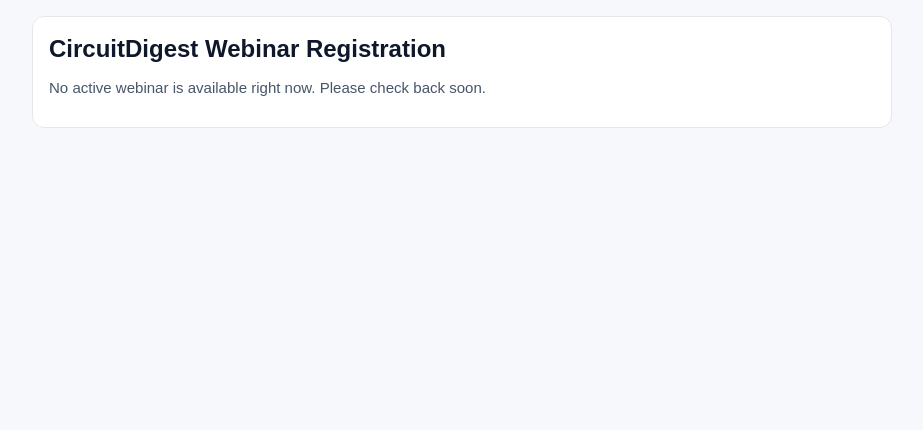
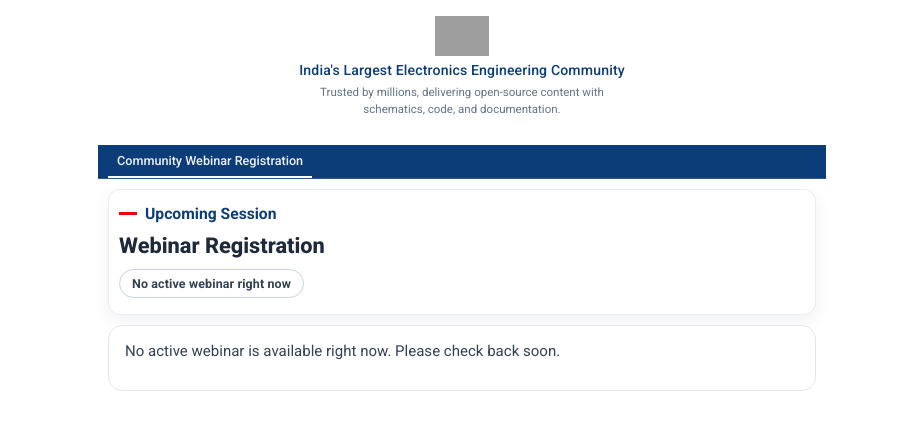
Before and after one commit to CircuitDigest/CD-IN-V2, a Flask app: page /webinar-registration in a window 1280 px wide. Shown: the top 430 px of the page, without its empty margins (178-1101 px from the left). Run offline with Flask 3, Linux system fonts and the light colour scheme; data that the repository does not hold is empty; grey boxes are pictures that could not be loaded.

Commit message:
Improve webinar registration UX with CircuitDigest styling and public link visibility.
Add a branded webinar slug, show the public registration URL in admin, and elevate webinar title/date/time presentation to match the microsite visual system.

Made-with: Cursor

```diff
--- a/cdin/webinar.py
+++ b/cdin/webinar.py
@@ -24,9 +24,45 @@ def _is_admin_authenticated() -> bool:
     return session.get("admin_authenticated", False) is True
 
 
+def _webinar_display_meta(webinar):
+    if not webinar:
+        return {}
+
+    date_raw = (webinar.get("webinar_date") or "").strip()
+    time_raw = (webinar.get("webinar_time") or "").strip()
+    date_display = date_raw
+    day_display = ""
+    time_display = time_raw
+
+    try:
+        parsed_date = datetime.strptime(date_raw, "%Y-%m-%d")
+        date_display = parsed_date.strftime("%d %b %Y")
+        day_display = parsed_date.strftime("%A")
+    except ValueError:
+        pass
+
+    try:
+        parsed_time = datetime.strptime(time_raw, "%H:%M")
+        time_display = parsed_time.strftime("%I:%M %p")
+    except ValueError:
+        pass
+
+    return {
+        "date_display": date_display,
+        "day_display": day_display,
+        "time_display": time_display,
+    }
+
+
 @bp.route("/webinar-registration", methods=["GET", "POST"], endpoint="webinar_registration")
+@bp.route(
+    "/circuitdigest-community-webinar",
+    methods=["GET", "POST"],
+    endpoint="webinar_registration_pretty",
+)
 def webinar_registration():
     webinar = get_active_webinar()
+    webinar_meta = _webinar_display_meta(webinar)
     form_data = {}
     just_registered = request.args.get("registered") == "1"
     if request.method == "POST":
@@ -42,6 +78,7 @@ def webinar_registration():
     return render_template(
         "webinar_registration.html",
         webinar=webinar,
+        webinar_meta=webinar_meta,
         form_data=form_data,
         just_registered=just_registered,
     )
@@ -101,6 +138,7 @@ def admin_webinar():
     return render_template(
         "admin_webinar.html",
         config=dashboard["config"],
+        registration_public_url=url_for("webinar_bp.webinar_registration_pretty", _external=True),
         registrations=dashboard["registrations"],
         stats=dashboard["stats"],
         deliveries=dashboard["deliveries"],
--- a/templates/admin_webinar.html
+++ b/templates/admin_webinar.html
@@ -66,6 +66,12 @@
 
       <section class="card">
         <h2>Webinar Settings (Single Active Session)</h2>
+        <div style="margin-bottom:0.8rem;padding:0.7rem 0.8rem;border:1px solid #bfdbfe;background:#eff6ff;border-radius:10px;">
+          <div style="font-size:0.82rem;color:#1e3a8a;font-weight:700;margin-bottom:0.2rem;">Public Registration Link</div>
+          <a href="{{ registration_public_url }}" target="_blank" rel="noopener noreferrer" style="color:#1d4ed8;font-weight:600;word-break:break-all;">
+            {{ registration_public_url }}
+          </a>
+        </div>
         <form method="post" enctype="multipart/form-data">
           <input type="hidden" name="action" value="save_config">
           <div class="row two">
--- a/templates/webinar_registration.html
+++ b/templates/webinar_registration.html
@@ -4,53 +4,226 @@
     <meta charset="utf-8">
     <meta name="viewport" content="width=device-width, initial-scale=1">
     <title>Webinar Registration - CircuitDigest</title>
+    <link href="https://fonts.googleapis.com/css2?family=Roboto:wght@400;500;700;800&display=swap" rel="stylesheet">
     <style>
-      body { font-family: Arial, sans-serif; margin: 0; background: #f6f8fb; color: #0f172a; }
-      .page { max-width: 860px; margin: 0 auto; padding: 0.7rem 0.75rem 1.5rem; }
-      .card { background: #fff; border: 1px solid #e5e7eb; border-radius: 12px; padding: 0.95rem; margin-bottom: 0.9rem; }
-      h1 { margin: 0 0 0.6rem; font-size: 1.2rem; line-height: 1.3; }
-      .lead { color: #475569; margin-bottom: 0.9rem; font-size: 0.94rem; }
+      :root {
+        --bg: #ffffff;
+        --surface: #ffffff;
+        --text-primary: #0f172a;
+        --text-secondary: #64748b;
+        --site-navy: #0d3d79;
+        --site-red: #fc0000;
+        --brand: #0085d5;
+      }
+      * {
+        box-sizing: border-box;
+        margin: 0;
+        padding: 0;
+      }
+      body {
+        font-family: "Roboto", -apple-system, BlinkMacSystemFont, "Segoe UI", sans-serif;
+        background: var(--bg);
+        color: var(--text-primary);
+      }
+      .page {
+        max-width: 560px;
+        margin: 0 auto;
+        padding: 12px 10px 24px;
+      }
+      .brand-card {
+        color: var(--text-primary);
+        padding: 4px 6px 10px;
+        margin-bottom: 8px;
+        text-align: center;
+      }
+      .brand-top {
+        display: flex;
+        align-items: center;
+        justify-content: center;
+        margin-bottom: 6px;
+      }
+      .brand-top a { display: inline-flex; line-height: 0; }
+      .brand-top img {
+        width: 156px;
+        height: 40px;
+        object-fit: contain;
+        object-position: center;
+      }
+      .heading {
+        font-size: 0.88rem;
+        font-weight: 500;
+        margin-bottom: 6px;
+        color: var(--site-navy);
+        letter-spacing: 0.15px;
+      }
+      .heading-note {
+        font-size: 0.72rem;
+        font-weight: 400;
+        line-height: 1.45;
+        color: var(--text-secondary);
+        max-width: 28em;
+        margin: 0 auto 10px;
+        padding: 0 4px;
+      }
+      .chip-row {
+        position: sticky;
+        top: 0;
+        z-index: 20;
+        margin: 0 -10px 10px;
+        padding: 0 10px;
+        background: var(--site-navy);
+        border-bottom: 1px solid rgba(255,255,255,0.15);
+      }
+      .chip {
+        display: inline-flex;
+        align-items: center;
+        justify-content: center;
+        color: rgba(255,255,255,0.93);
+        padding: 8px 9px 8px;
+        font-size: 0.79rem;
+        font-weight: 500;
+        border-bottom: 2px solid #ffffff;
+      }
+      .event-panel {
+        background: #ffffff;
+        border: 1px solid #e5edf5;
+        border-radius: 12px;
+        box-shadow: 0 6px 18px rgba(2, 8, 23, 0.06);
+        padding: 10px;
+        margin-bottom: 10px;
+      }
+      .section-title {
+        font-size: 0.98rem;
+        font-weight: 700;
+        color: var(--site-navy);
+        display: inline-flex;
+        align-items: center;
+        gap: 8px;
+        margin-bottom: 8px;
+      }
+      .section-title::before {
+        content: "";
+        width: 18px;
+        height: 3px;
+        background: var(--site-red);
+        display: inline-block;
+      }
+      .event-title {
+        margin-bottom: 8px;
+        font-size: 1.1rem;
+        font-weight: 800;
+        line-height: 1.35;
+        color: #1e293b;
+      }
+      .event-meta {
+        display: flex;
+        flex-wrap: wrap;
+        gap: 8px;
+        margin-bottom: 6px;
+      }
+      .meta-pill {
+        border-radius: 999px;
+        padding: 6px 12px;
+        font-size: 0.78rem;
+        font-weight: 700;
+        letter-spacing: 0.01em;
+        border: 1px solid #c5d3e4;
+        color: #334155;
+        background: #fff;
+      }
+      .meta-pill.primary {
+        background: var(--site-navy);
+        border-color: var(--site-navy);
+        color: #fff;
+      }
+      .card {
+        background: #fff;
+        border: 1px solid #e2e8f0;
+        border-radius: 14px;
+        padding: 1rem;
+      }
+      .lead { color: #334155; margin-bottom: 0.9rem; font-size: 0.94rem; }
       .row { display: grid; grid-template-columns: 1fr; gap: 0.72rem; margin-bottom: 0.72rem; }
-      @media (min-width: 760px) {
-        .page { padding: 1rem 1rem 2rem; }
-        .card { padding: 1rem; }
-        h1 { font-size: 1.5rem; }
-        .row.two { grid-template-columns: 1fr 1fr; }
-      }
-      label { display: block; font-size: 0.88rem; font-weight: 600; margin-bottom: 0.28rem; color: #334155; }
+      label { display: block; font-size: 0.88rem; font-weight: 700; margin-bottom: 0.28rem; color: #1e293b; }
       input, select, textarea {
         width: 100%;
         border: 1px solid #cbd5e1;
-        border-radius: 8px;
+        border-radius: 10px;
         padding: 0.72rem 0.72rem;
         box-sizing: border-box;
-        font-size: 16px; /* mobile-friendly, avoids iOS zoom */
+        font-size: 16px;
+      }
+      input:focus, select:focus, textarea:focus {
+        border-color: var(--brand);
+        box-shadow: 0 0 0 3px rgba(0, 133, 213, 0.15);
+        outline: none;
       }
       textarea { min-height: 90px; resize: vertical; }
       .checkbox { display: flex; align-items: center; gap: 0.5rem; }
       .checkbox input { width: auto; }
       button {
-        background: #0f172a; color: #fff; border: 0; border-radius: 8px;
-        padding: 0.7rem 1rem; font-weight: 600; cursor: pointer;
+        background: #0d3d79;
+        color: #fff;
+        border: 0;
+        border-radius: 999px;
+        padding: 0.74rem 1.1rem;
+        font-weight: 700;
+        cursor: pointer;
       }
-      .muted { color: #64748b; font-size: 0.85rem; }
+      button:hover { background: #0a3260; }
+      .muted { color: var(--text-secondary); font-size: 0.85rem; }
       .flash { padding: 0.7rem 0.8rem; border-radius: 8px; margin-bottom: 0.7rem; font-size: 0.9rem; }
       .flash.success { background: #ecfdf3; color: #166534; border: 1px solid #bbf7d0; }
       .flash.error { background: #fef2f2; color: #991b1b; border: 1px solid #fecaca; }
       .hidden { display: none; }
+      .banner { width: 100%; border-radius: 10px; border: 1px solid #dbe4ef; margin-bottom: 0.9rem; }
+      @media (min-width: 760px) {
+        .page {
+          max-width: 740px;
+          padding-left: 16px;
+          padding-right: 16px;
+        }
+        .row.two { grid-template-columns: 1fr 1fr; }
+        .event-title { font-size: 1.36rem; }
+      }
     </style>
   </head>
   <body>
     <main class="page">
+      <header class="brand-card">
+        <div class="brand-top">
+          <a href="https://circuitdigest.com" target="_blank" rel="noopener noreferrer">
+            <img src="https://circuitdigest.com/sites/default/files/inline-images/logo_circuitdigest.png" alt="CircuitDigest">
+          </a>
+        </div>
+        <h1 class="heading">India's Largest Electronics Engineering Community</h1>
+        <p class="heading-note">Trusted by millions, delivering open-source content with schematics, code, and documentation.</p>
+      </header>
+      <nav class="chip-row" aria-label="Webinar section">
+        <span class="chip">Community Webinar Registration</span>
+      </nav>
+      <section class="event-panel">
+        <h2 class="section-title">Upcoming Session</h2>
+        {% if webinar %}
+          <div class="event-title">{{ webinar.topic }}</div>
+          <div class="event-meta">
+            <div class="meta-pill primary">{{ webinar_meta.day_display or 'Upcoming' }}</div>
+            <div class="meta-pill">{{ webinar_meta.date_display or webinar.webinar_date }}</div>
+            <div class="meta-pill">{{ webinar_meta.time_display or webinar.webinar_time }}</div>
+          </div>
+        {% else %}
+          <div class="event-title">Webinar Registration</div>
+          <div class="event-meta">
+            <div class="meta-pill">No active webinar right now</div>
+          </div>
+        {% endif %}
+      </section>
+
       <section class="card">
-        <h1>CircuitDigest Webinar Registration</h1>
         {% if webinar %}
-          <p class="lead">
-            Register for <strong>{{ webinar.topic }}</strong> on
-            <strong>{{ webinar.webinar_date }}</strong> at <strong>{{ webinar.webinar_time }}</strong>.
-          </p>
+          <p class="lead">Reserve your seat now and get confirmation updates by email and WhatsApp.</p>
           {% if webinar.banner_image_url %}
-            <img src="{{ webinar.banner_image_url }}" alt="Webinar Banner" style="width:100%;border-radius:10px;border:1px solid #e2e8f0;margin-bottom:0.8rem;">
+            <img src="{{ webinar.banner_image_url }}" alt="Webinar Banner" class="banner">
           {% endif %}
         {% else %}
           <p class="lead">No active webinar is available right now. Please check back soon.</p>
@@ -63,7 +236,7 @@
         {% endwith %}
 
         {% if webinar and not just_registered %}
-        <form method="post" action="{{ url_for('webinar_bp.webinar_registration') }}">
+        <form method="post" action="{{ url_for('webinar_bp.webinar_registration_pretty') }}">
           <input type="text" name="website" class="hidden" tabindex="-1" autocomplete="off">
           <div class="row two">
             <div>
```
Also changed, not shown: README.md, 1 other file.
